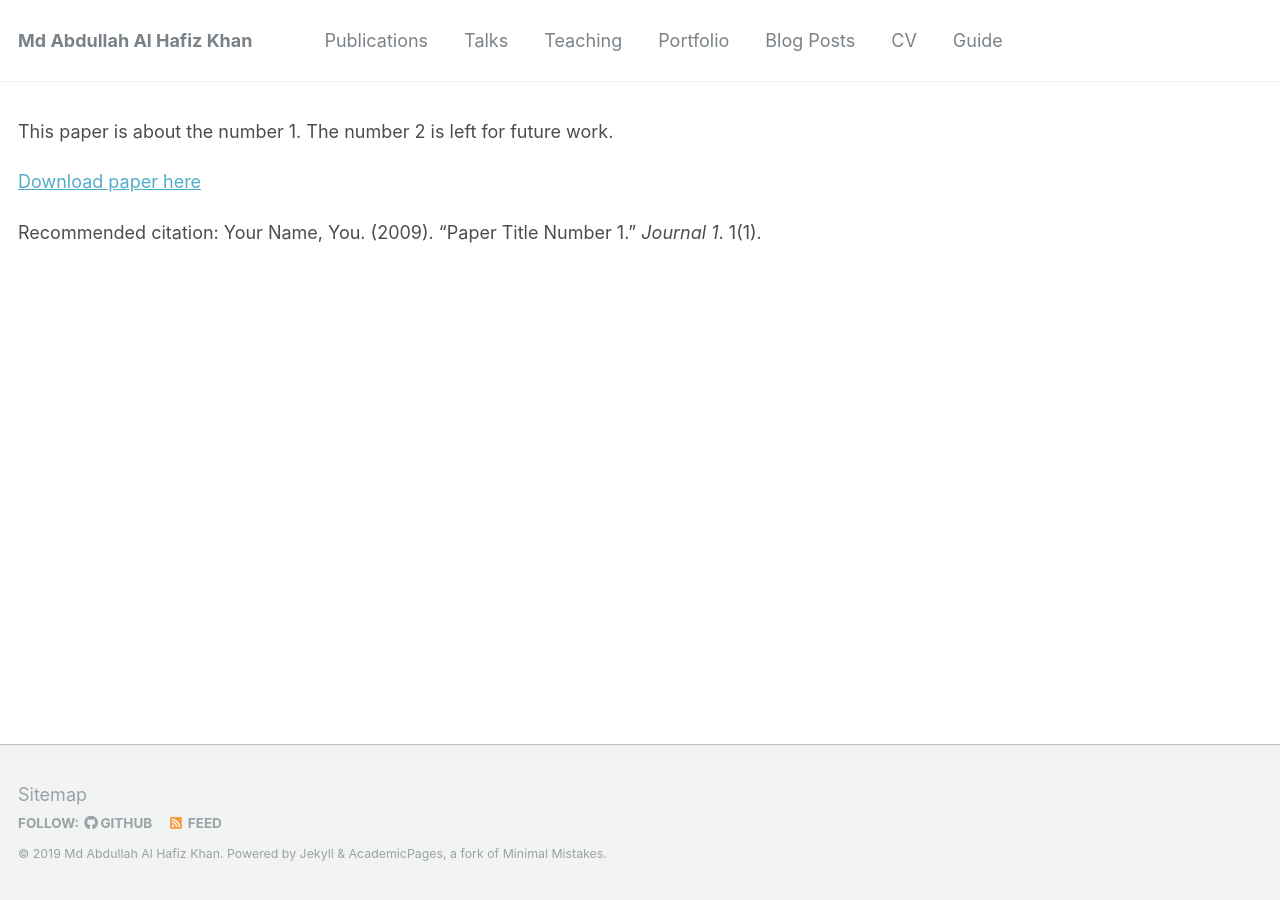
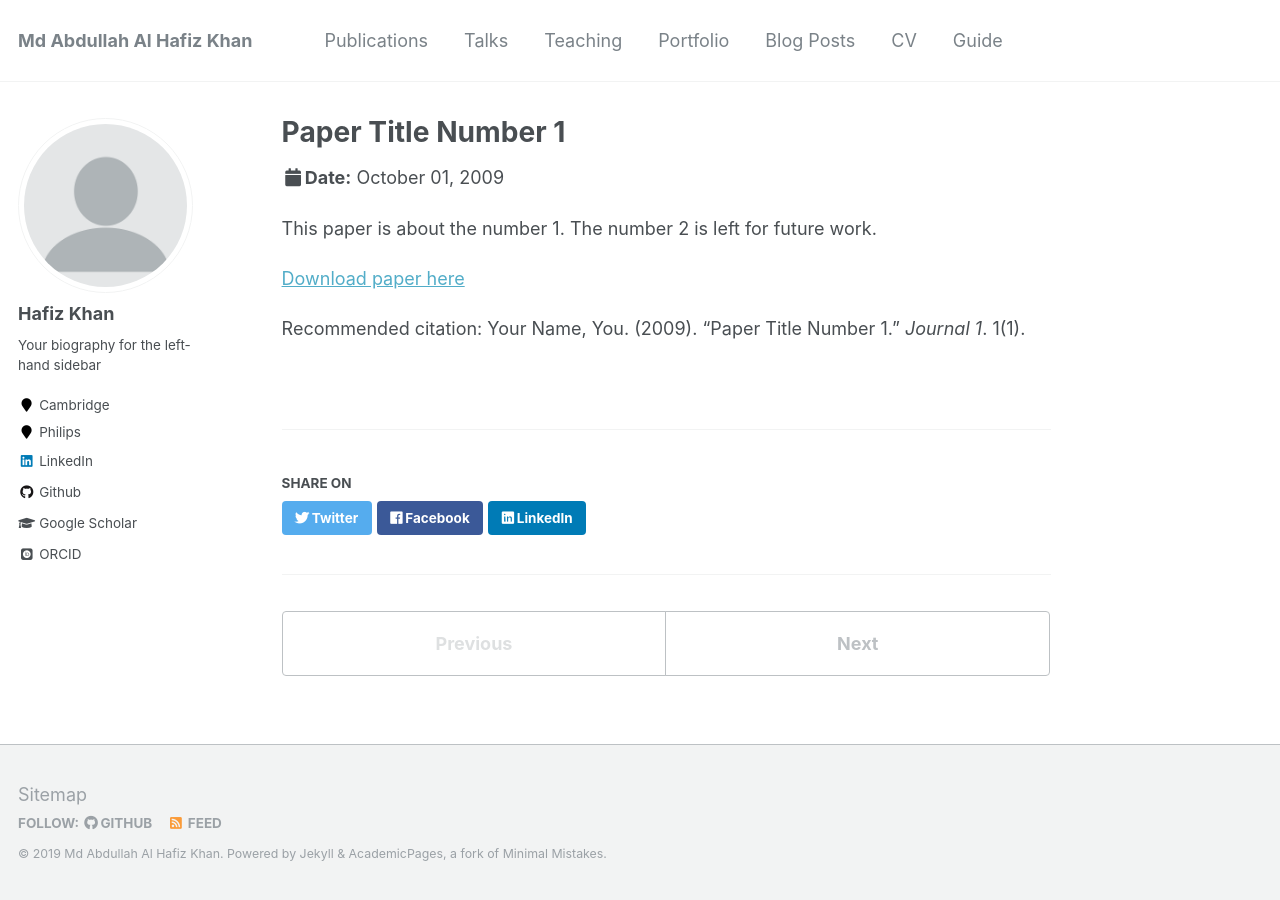
Before and after one commit to ahafizk/ahafizk.github.io, a Jekyll site: the page built from _publications/2009-10-01-paper-title-number-1.md, in a window 1280 px wide. Built offline with Jekyll 4.4.1, drawn with Linux system fonts in a browser that asks for light colours; some web fonts are replaced.

Commit message:
Update _config.yml

```diff
--- a/_config.yml
+++ b/_config.yml
@@ -223,7 +223,7 @@ defaults:
       path: ""
       type: publications
     values:
-      layout: splash
+      layout: talk
       author_profile: true
       share: true
       comments: true
```
